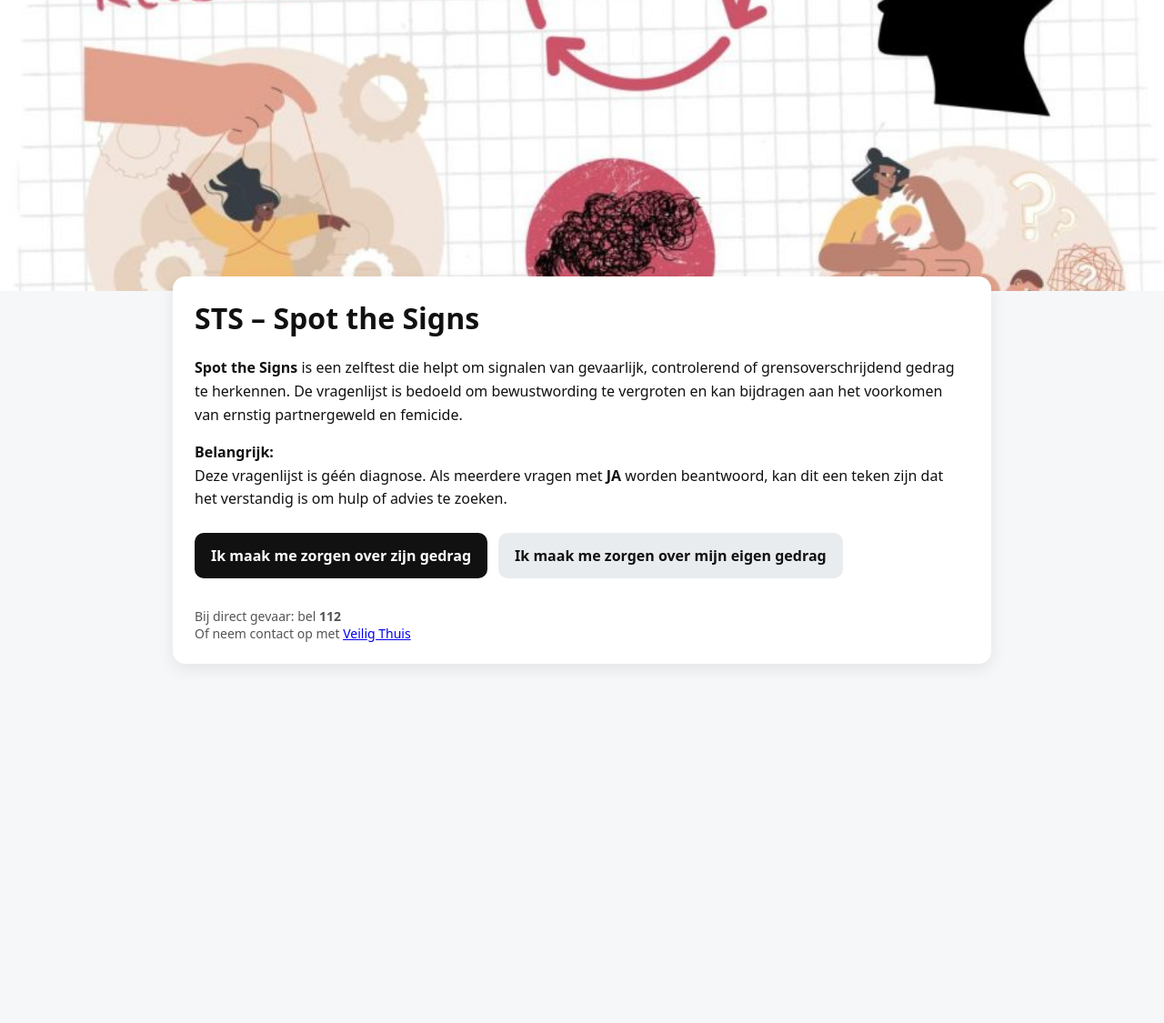
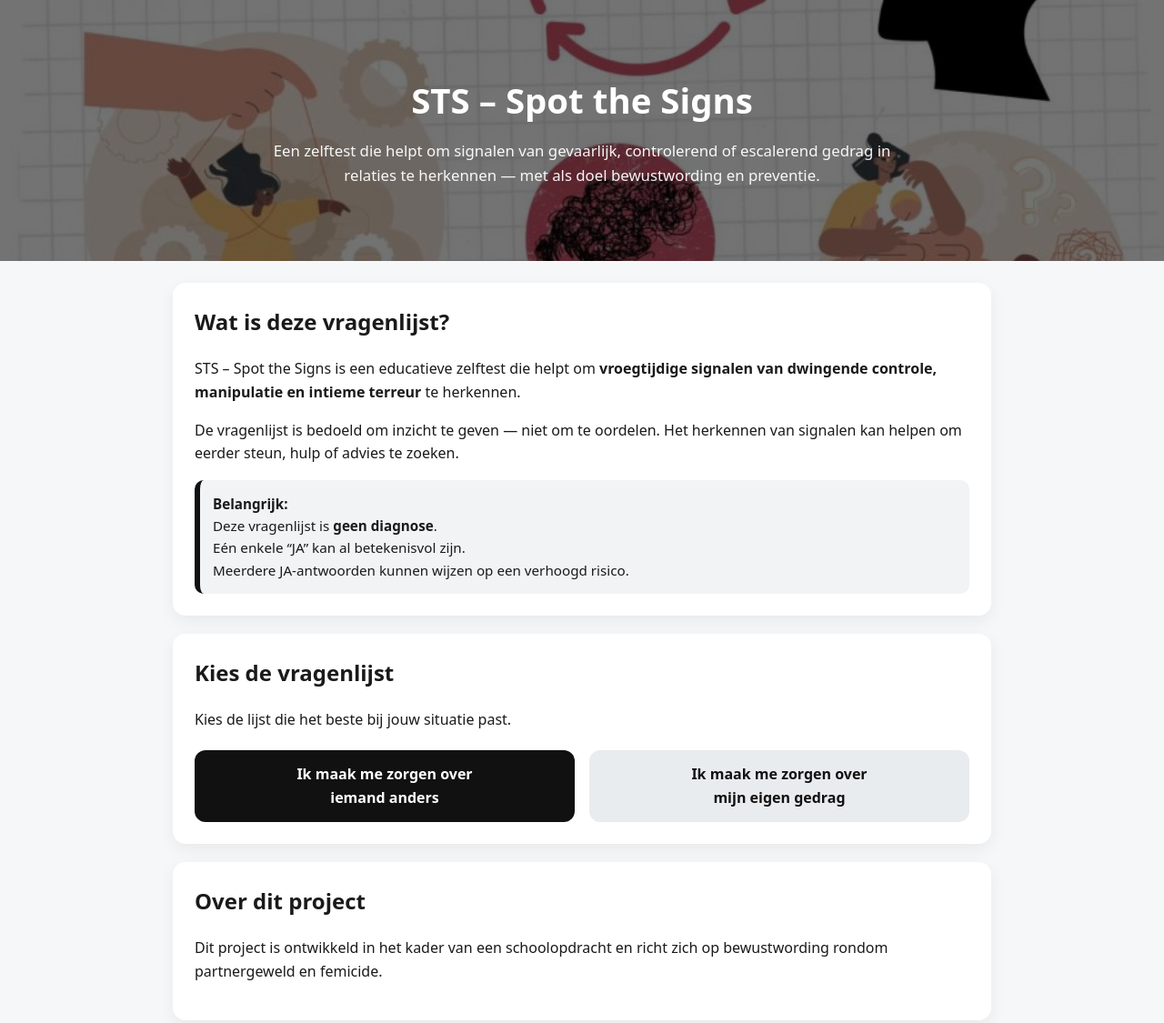
Before and after one commit to PWSFleur/sts-spot-the-signs, a plain HTML site: page index.html in a window 1280 px wide. Shown: the top 1125 px of the page at 91% size. Before the commit the page ends 800 px from the top, so only its background shows below. Drawn offline with Linux system fonts and the light colour scheme.

Commit message:
Update index.html

```diff
--- a/index.html
+++ b/index.html
@@ -1,23 +1,52 @@
 <!doctype html>
 <html lang="nl">
 <head>
-  <meta charset="utf-8">
+  <meta charset="utf-8" />
+  <meta name="viewport" content="width=device-width, initial-scale=1" />
   <title>STS – Spot the Signs</title>
-  <meta name="viewport" content="width=device-width, initial-scale=1">
 
   <style>
     body {
       margin: 0;
-      font-family: system-ui, Arial, sans-serif;
+      font-family: system-ui, -apple-system, BlinkMacSystemFont, "Segoe UI", Roboto, Arial, sans-serif;
       background: #f6f7f9;
-      color: #111;
+      color: #1a1a1a;
+      line-height: 1.6;
     }
 
-    .banner {
-      width: 100%;
-      max-height: 320px;
-      object-fit: cover;
-      display: block;
+    header {
+      position: relative;
+      background-image: url("images/images_banner.jpg");
+      background-size: cover;
+      background-position: center;
+      color: white;
+      padding: 80px 20px;
+      text-align: center;
+    }
+
+    /* donkere overlay voor leesbaarheid */
+    header::before {
+      content: "";
+      position: absolute;
+      inset: 0;
+      background: rgba(0,0,0,0.55);
+    }
+
+    header * {
+      position: relative;
+      z-index: 1;
+    }
+
+    header h1 {
+      margin: 0 0 12px;
+      font-size: 2.4rem;
+    }
+
+    header p {
+      max-width: 720px;
+      margin: 0 auto;
+      opacity: 0.95;
+      font-size: 1.05rem;
     }
 
     .wrap {
@@ -27,90 +56,138 @@
     }
 
     .card {
-      background: #fff;
+      background: white;
       border-radius: 14px;
       padding: 24px;
-      box-shadow: 0 6px 18px rgba(0,0,0,0.08);
-      margin-top: -40px;
-      position: relative;
+      margin-bottom: 20px;
+      box-shadow: 0 6px 18px rgba(0,0,0,0.06);
     }
 
-    h1 {
+    h2 {
       margin-top: 0;
     }
 
-    p {
-      line-height: 1.6;
+    .btnrow {
+      display: flex;
+      gap: 16px;
+      flex-wrap: wrap;
+      margin-top: 20px;
     }
 
-    .buttons {
-      display: flex;
-      gap: 12px;
-      flex-wrap: wrap;
-      margin-top: 24px;
+    .btn {
+      flex: 1;
+      min-width: 220px;
+      text-align: center;
+      padding: 14px 18px;
+      border-radius: 12px;
+      text-decoration: none;
+      font-weight: 600;
+      background: #111;
+      color: white;
     }
 
-    a.button {
-      text-decoration: none;
-      padding: 14px 18px;
-      border-radius: 10px;
-      background: #111;
-      color: #fff;
-      font-weight: 600;
-    }
-
-    a.button.secondary {
+    .btn.secondary {
       background: #e9ecef;
       color: #111;
     }
 
+    .notice {
+      font-size: 0.95rem;
+      background: #f1f3f5;
+      border-left: 6px solid #111;
+      padding: 14px;
+      border-radius: 10px;
+    }
+
     footer {
-      margin-top: 32px;
-      font-size: 14px;
+      text-align: center;
+      font-size: 0.9rem;
       color: #555;
+      padding: 24px;
+    }
+
+    footer a {
+      color: #0b5ed7;
+      text-decoration: none;
     }
   </style>
 </head>
 
 <body>
 
-  <!-- Banner afbeelding -->
-  <img src="images/images_banner.jpg" alt="STS – Spot the Signs" class="banner">
+<header>
+  <h1>STS – Spot the Signs</h1>
+  <p>
+    Een zelftest die helpt om signalen van gevaarlijk, controlerend of escalerend gedrag
+    in relaties te herkennen — met als doel bewustwording en preventie.
+  </p>
+</header>
 
-  <div class="wrap">
-    <div class="card">
-      <h1>STS – Spot the Signs</h1>
+<main class="wrap">
 
-      <p>
-        <strong>Spot the Signs</strong> is een zelftest die helpt om signalen van
-        gevaarlijk, controlerend of grensoverschrijdend gedrag te herkennen.
-        De vragenlijst is bedoeld om bewustwording te vergroten en kan bijdragen
-        aan het voorkomen van ernstig partnergeweld en femicide.
-      </p>
+  <div class="card">
+    <h2>Wat is deze vragenlijst?</h2>
+    <p>
+      STS – Spot the Signs is een educatieve zelftest die helpt om
+      <strong>vroegtijdige signalen van dwingende controle, manipulatie en intieme terreur</strong>
+      te herkennen.
+    </p>
+    <p>
+      De vragenlijst is bedoeld om inzicht te geven — niet om te oordelen.
+      Het herkennen van signalen kan helpen om eerder steun, hulp of advies te zoeken.
+    </p>
 
-      <p>
-        <strong>Belangrijk:</strong><br>
-        Deze vragenlijst is géén diagnose.
-        Als meerdere vragen met <strong>JA</strong> worden beantwoord, kan dit
-        een teken zijn dat het verstandig is om hulp of advies te zoeken.
-      </p>
-
-      <div class="buttons">
-        <a href="slachtoffer.html" class="button">
-          Ik maak me zorgen over zijn gedrag
-        </a>
-
-        <a href="dader.html" class="button secondary">
-          Ik maak me zorgen over mijn eigen gedrag
-        </a>
-      </div>
-
-      <footer>
-        Bij direct gevaar: bel <strong>112</strong><br>
-        Of neem contact op met <a href="https://www.veiligthuis.nl" target="_blank">Veilig Thuis</a>
-      </footer>
+    <div class="notice">
+      <strong>Belangrijk:</strong><br>
+      Deze vragenlijst is <strong>geen diagnose</strong>.<br>
+      Eén enkele “JA” kan al betekenisvol zijn.<br>
+      Meerdere JA-antwoorden kunnen wijzen op een verhoogd risico.
     </div>
   </div>
 
+  <div class="card">
+    <h2>Kies de vragenlijst</h2>
+    <p>
+      Kies de lijst die het beste bij jouw situatie past.
+    </p>
+
+    <div class="btnrow">
+      <a href="slachtoffer.html" class="btn">
+        Ik maak me zorgen over<br>iemand anders
+      </a>
+
+      <a href="dader.html" class="btn secondary">
+        Ik maak me zorgen over<br>mijn eigen gedrag
+      </a>
+    </div>
+  </div>
+
+  <div class="card">
+    <h2>Over dit project</h2>
+    <p>
+      Dit project is ontwikkeld in het kader van een schoolopdracht en richt zich op
+      bewustwording rondom partnergeweld en femicide.
+    </p>
+  </div>
+
+  <div class="card">
+    <h2>Hulp nodig?</h2>
+    <ul>
+      <li><strong>Bij direct gevaar:</strong> bel <strong>112</strong></li>
+      <li>
+        <strong>Veilig Thuis:</strong>
+        <a href="https://www.veiligthuis.nl" target="_blank" rel="noopener">
+          www.veiligthuis.nl
+        </a>
+      </li>
+    </ul>
+  </div>
+
+</main>
+
+<footer>
+  © STS – Spot the Signs • Educatief project
+</footer>
+
 </body>
 </html>
```
